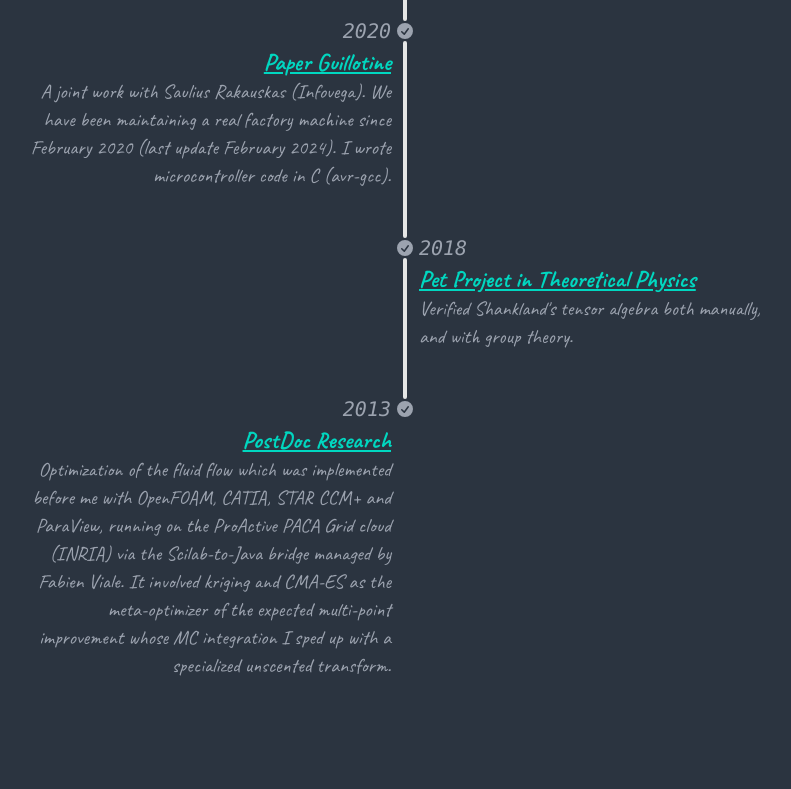
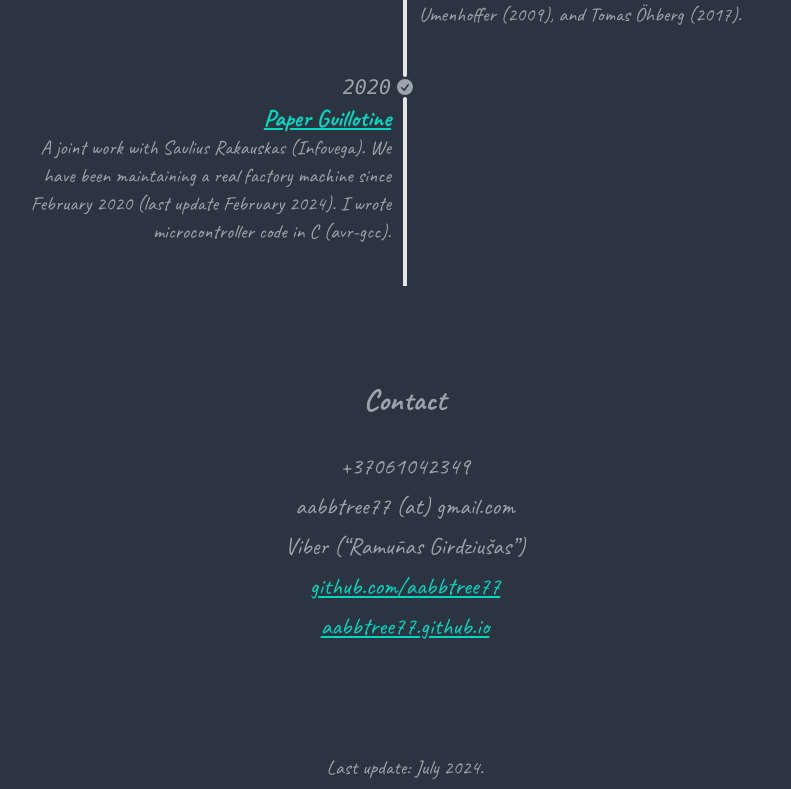
Before and after one commit to aabbtree77/cv, a React (Vite) app: page / in a window 1280 px wide. Shown: the part 2008-2797 px from the top of the page, without its empty margins (235-1026 px from the left). Built offline with nearby package versions, Linux system fonts and the light colour scheme.

Commit message:
minor update

```diff
--- a/src/components/DX.tsx
+++ b/src/components/DX.tsx
@@ -13,8 +13,11 @@ const DX: React.FC = () => {
         <br />
         <p>
           In the past: C (ATmega, avr-gcc), MicroPython (ESP32, MQTT, routers,
-          Linux), Go (golibp2p), C++ (OpenGL), Python (Matplotlib, PyTorch),
-          Matlab, Scilab, LaTeX.
+          Linux), Go (golibp2p), C++ (OpenGL).
+        </p>
+        <br />
+        <p>
+        More distant past: Python (Matplotlib, PyTorch), Matlab, Scilab, LaTeX, linear algebra, calculus.
         </p>
       </div>
     </div>
--- a/src/components/PortfolioTimeline.tsx
+++ b/src/components/PortfolioTimeline.tsx
@@ -221,71 +221,6 @@ const PortfolioTimeline: React.FC = () => {
         </div>
         <hr />
       </li>
-      <li>
-        <hr />
-        <div className="timeline-middle">
-          <svg
-            xmlns="http://www.w3.org/2000/svg"
-            viewBox="0 0 20 20"
-            fill="currentColor"
-            className="h-5 w-5"
-          >
-            <path
-              fillRule="evenodd"
-              d="M10 18a8 8 0 100-16 8 8 0 000 16zm3.857-9.809a.75.75 0 00-1.214-.882l-3.483 4.79-1.88-1.88a.75.75 0 10-1.06 1.061l2.5 2.5a.75.75 0 001.137-.089l4-5.5z"
-              clipRule="evenodd"
-            />
-          </svg>
-        </div>
-        <div className="text-base lg:text-xl timeline-end mb-10">
-          <time className="font-mono italic">2018</time>
-          <div className="text-xl lg:text-2xl font-black">
-            <a
-              className="link link-accent"
-              href="https://aabbtree77.github.io/shankland/shankland.html"
-            >
-              Pet Project in Theoretical Physics
-            </a>
-          </div>
-          Verified Shankland's tensor algebra both manually, and with group
-          theory.
-        </div>
-        <hr />
-      </li>
-      <li>
-        <hr />
-        <div className="timeline-middle">
-          <svg
-            xmlns="http://www.w3.org/2000/svg"
-            viewBox="0 0 20 20"
-            fill="currentColor"
-            className="h-5 w-5"
-          >
-            <path
-              fillRule="evenodd"
-              d="M10 18a8 8 0 100-16 8 8 0 000 16zm3.857-9.809a.75.75 0 00-1.214-.882l-3.483 4.79-1.88-1.88a.75.75 0 10-1.06 1.061l2.5 2.5a.75.75 0 001.137-.089l4-5.5z"
-              clipRule="evenodd"
-            />
-          </svg>
-        </div>
-        <div className="text-base lg:text-xl timeline-start md:text-end mb-10">
-          <time className="font-mono italic">2013</time>
-          <div className="text-xl lg:text-2xl font-black">
-            <a
-              className="link link-accent"
-              href="https://hal.archives-ouvertes.fr/hal-00723427"
-            >
-              PostDoc Research
-            </a>
-          </div>
-          Optimization of the fluid flow which was implemented before me with
-          OpenFOAM, CATIA, STAR CCM+ and ParaView, running on the ProActive PACA
-          Grid cloud (INRIA) via the Scilab-to-Java bridge managed by Fabien
-          Viale. It involved kriging and CMA-ES as the
-          meta-optimizer of the expected multi-point improvement whose MC
-          integration I sped up with a specialized unscented transform.
-        </div>
-      </li>
     </ul>
   );
 };
```
Also changed, not shown: 5 other files (tests, documents, lock files or other folders).
